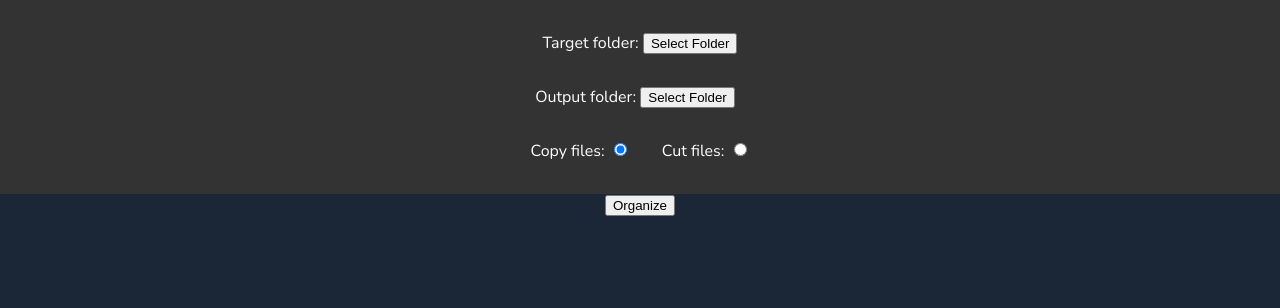
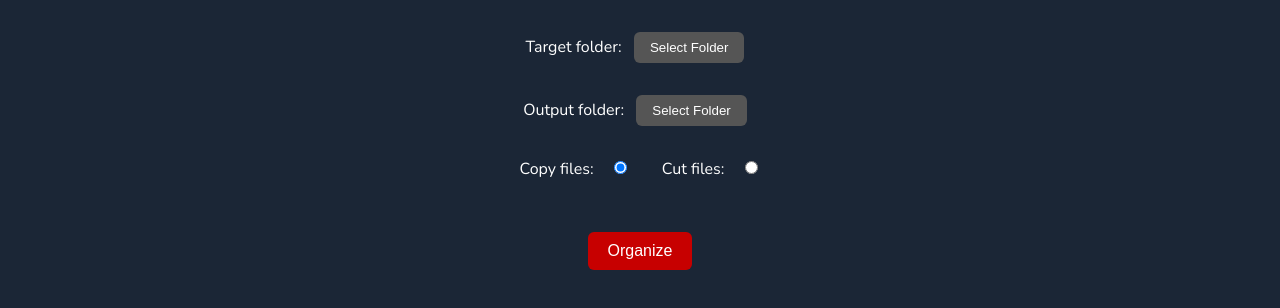
Before and after one commit to atilagulers/FixFile, a React (Vite) app in the folder frontend/: page / in a window 1280 px wide. Shown: the top 308 px of the page. Built offline with nearby package versions, Linux system fonts and the light colour scheme.

Commit message:
update style

```diff
--- a/frontend/src/App.jsx
+++ b/frontend/src/App.jsx
@@ -31,7 +31,6 @@ function App() {
     <div id="App">
       <div
         style={{
-          backgroundColor: '#333',
           display: 'flex',
           flexDirection: 'column',
           gap: '32px',
@@ -44,16 +43,6 @@ function App() {
             Select Folder
           </button>
           <span>{targetDir}</span>
-
-          {/*<input
-            type="file"
-            id="target-folder"
-            placeholder="Select a folder"
-            onChange={(e) => handleFolderSelection(e, setTargetDir)}
-            directory=""
-            webkitdirectory=""
-            mozdirectory=""
-          />*/}
         </div>
 
         <div>
@@ -63,16 +52,6 @@ function App() {
             Select Folder
           </button>
           <span style={{color: 'white', marginLeft: '10px'}}>{outputDir}</span>
-
-          {/*<input
-            type="file"
-            id="output-folder"
-            placeholder="Output folder"
-            onChange={(e) => handleFolderSelection(e, setOutputDir)}
-            directory=""
-            webkitdirectory=""
-            mozdirectory=""
-          />*/}
         </div>
         <div style={{display: 'flex', justifyContent: 'center', gap: '32px'}}>
           <div>
@@ -98,7 +77,17 @@ function App() {
         </div>
       </div>
 
-      <button onClick={organizeFolder}>Organize</button>
+      <button
+        onClick={organizeFolder}
+        className="btn-primary"
+        style={{
+          fontSize: '16px',
+          marginTop: '20px',
+        }}
+      >
+        {' '}
+        Organize
+      </button>
     </div>
   );
 }
--- a/frontend/src/app.css
+++ b/frontend/src/app.css
@@ -1,59 +1,43 @@
 #app {
-    height: 100vh;
-    text-align: center;
+  height: 100vh;
+  text-align: center;
 }
 
-#logo {
-    display: block;
-    width: 50%;
-    height: 50%;
-    margin: auto;
-    padding: 10% 0 0;
-    background-position: center;
-    background-repeat: no-repeat;
-    background-size: 100% 100%;
-    background-origin: content-box;
+label {
+  margin-right: 8px;
 }
 
-.result {
-    height: 20px;
-    line-height: 20px;
-    margin: 1.5rem auto;
+button {
+  background-color: #555;
+  color: white;
+  padding: 8px 16px;
+  border-radius: 6px;
+  border: none;
+  cursor: pointer;
 }
 
-.input-box .btn {
-    width: 60px;
-    height: 30px;
-    line-height: 30px;
-    border-radius: 3px;
-    border: none;
-    margin: 0 0 0 20px;
-    padding: 0 8px;
-    cursor: pointer;
+button:hover {
+  background-color: #777;
 }
 
-.input-box .btn:hover {
-    background-image: linear-gradient(to top, #cfd9df 0%, #e2ebf0 100%);
-    color: #333333;
+.btn-primary {
+  background-color: #c70000;
+  color: white;
+  padding: 10px 20px;
+  border-radius: 6px;
+  border: none;
+  cursor: pointer;
+  font-weight: 'bold';
 }
 
-.input-box .input {
-    border: none;
-    border-radius: 3px;
-    outline: none;
-    height: 30px;
-    line-height: 30px;
-    padding: 0 10px;
-    background-color: rgba(240, 240, 240, 1);
-    -webkit-font-smoothing: antialiased;
+.btn-primary:hover {
+  background-color: #ff0000;
 }
 
-.input-box .input:hover {
-    border: none;
-    background-color: rgba(255, 255, 255, 1);
+input[type='radio'] {
+  margin-left: 8px;
 }
 
-.input-box .input:focus {
-    border: none;
-    background-color: rgba(255, 255, 255, 1);
+span {
+  margin-left: 10px;
 }
```
